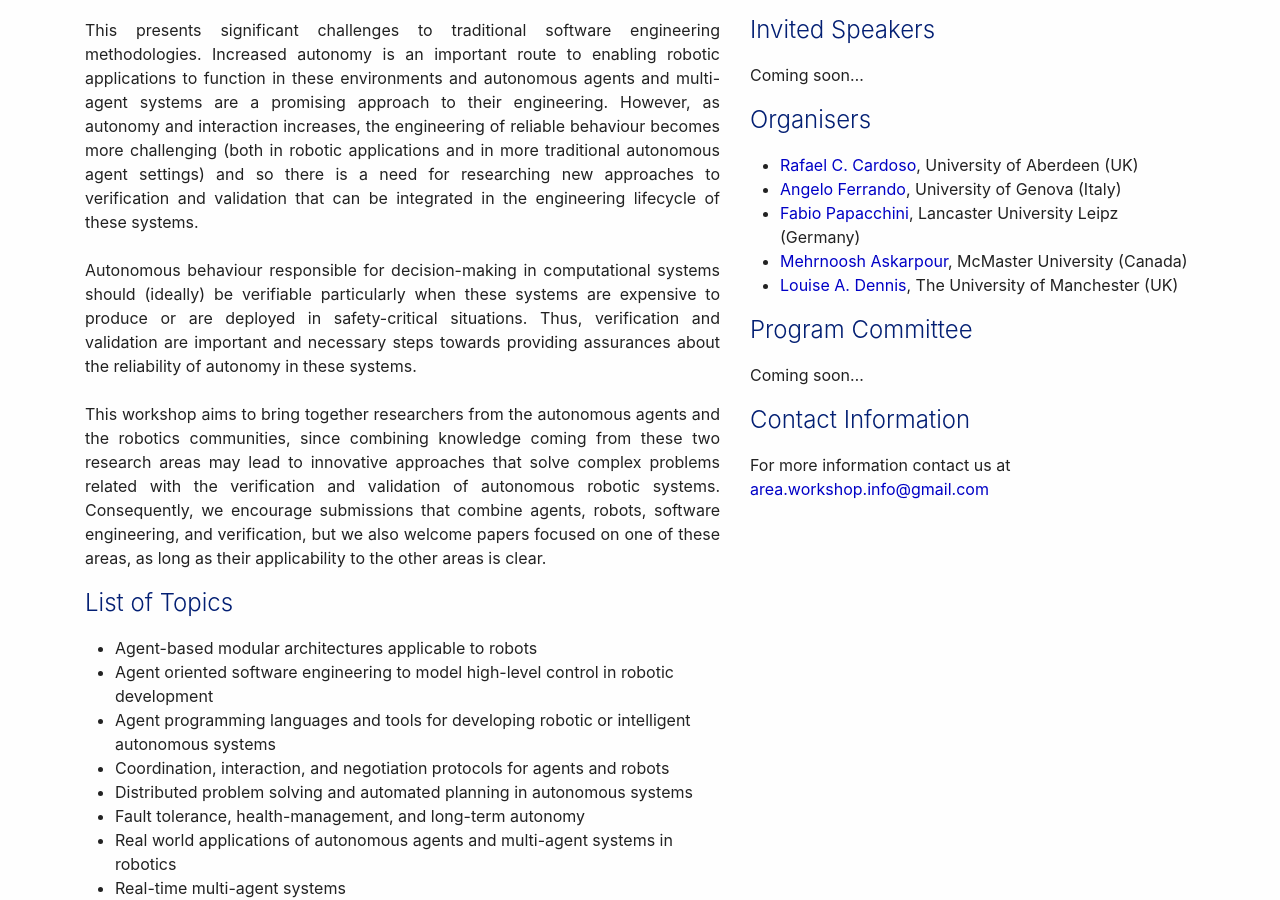
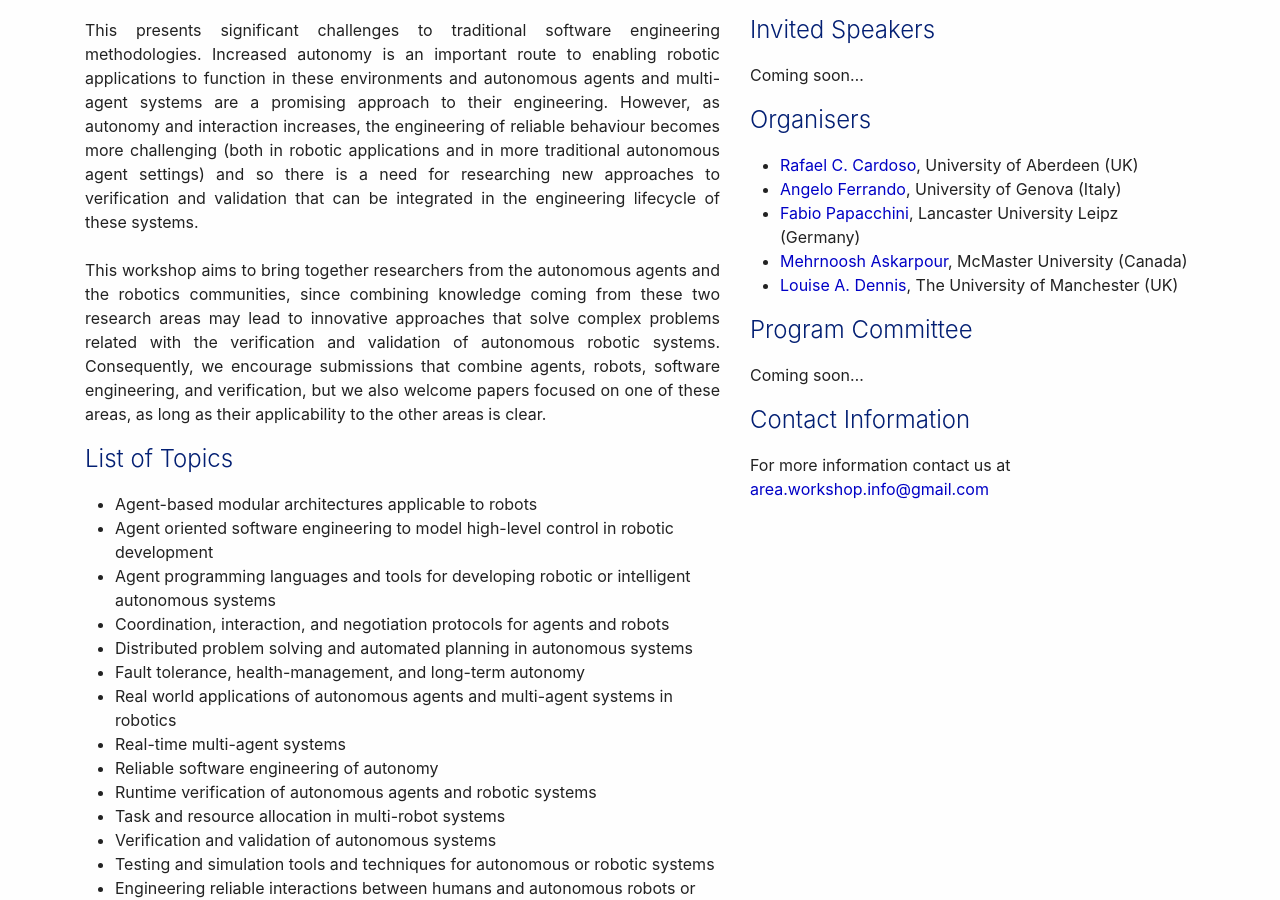
Before and after one commit to AREAWorkshop/AREA2022, a Jekyll site: the page built from index.md, in a window 1280 px wide and 900 px high, scrolled down 542 px. Built offline with Jekyll 4.4.1, drawn with Linux system fonts in a browser that asks for light colours; nearby versions of some CDN libraries.

Commit message:
Update index.md

```diff
--- a/index.md
+++ b/index.md
@@ -43,8 +43,6 @@ image: https://areaworkshop.github.io/AREA2022/images/logos/area_logo_1.png
   In parallel, robots are no longer used only in tightly constrained industrial applications, but are instead being applied to an increasing number of domains, ranging from robotic assistants to search and rescue, where the working environment is both dynamic and underspecified, and may involve interactions between multiple robots and humans.<br>
 <br>
   This presents significant challenges to traditional software engineering methodologies.  Increased autonomy is an important route to enabling robotic applications to function in these environments and autonomous agents and multi-agent systems are a promising approach to their engineering.  However, as autonomy and interaction increases, the engineering of reliable behaviour becomes more challenging (both in robotic applications and in more traditional autonomous agent settings) and so there is a need for researching new approaches to verification and validation that can be integrated in the engineering lifecycle of these systems.<br>
-<br>
-  Autonomous behaviour responsible for decision-making in computational systems should (ideally) be verifiable particularly when these systems are expensive to produce or are deployed in safety-critical situations. Thus, verification and validation are important and necessary steps towards providing assurances about the reliability of autonomy in these systems.<br>
 <br>
   This workshop aims to bring together researchers from the autonomous agents and the robotics communities, since combining knowledge coming from these two research areas may lead to innovative approaches that solve complex problems related with the verification and validation of autonomous robotic systems. Consequently, we encourage submissions that combine agents, robots, software engineering, and verification, but we also welcome papers focused on one of these areas, as long as their applicability to the other areas is clear.
 </p>
```
